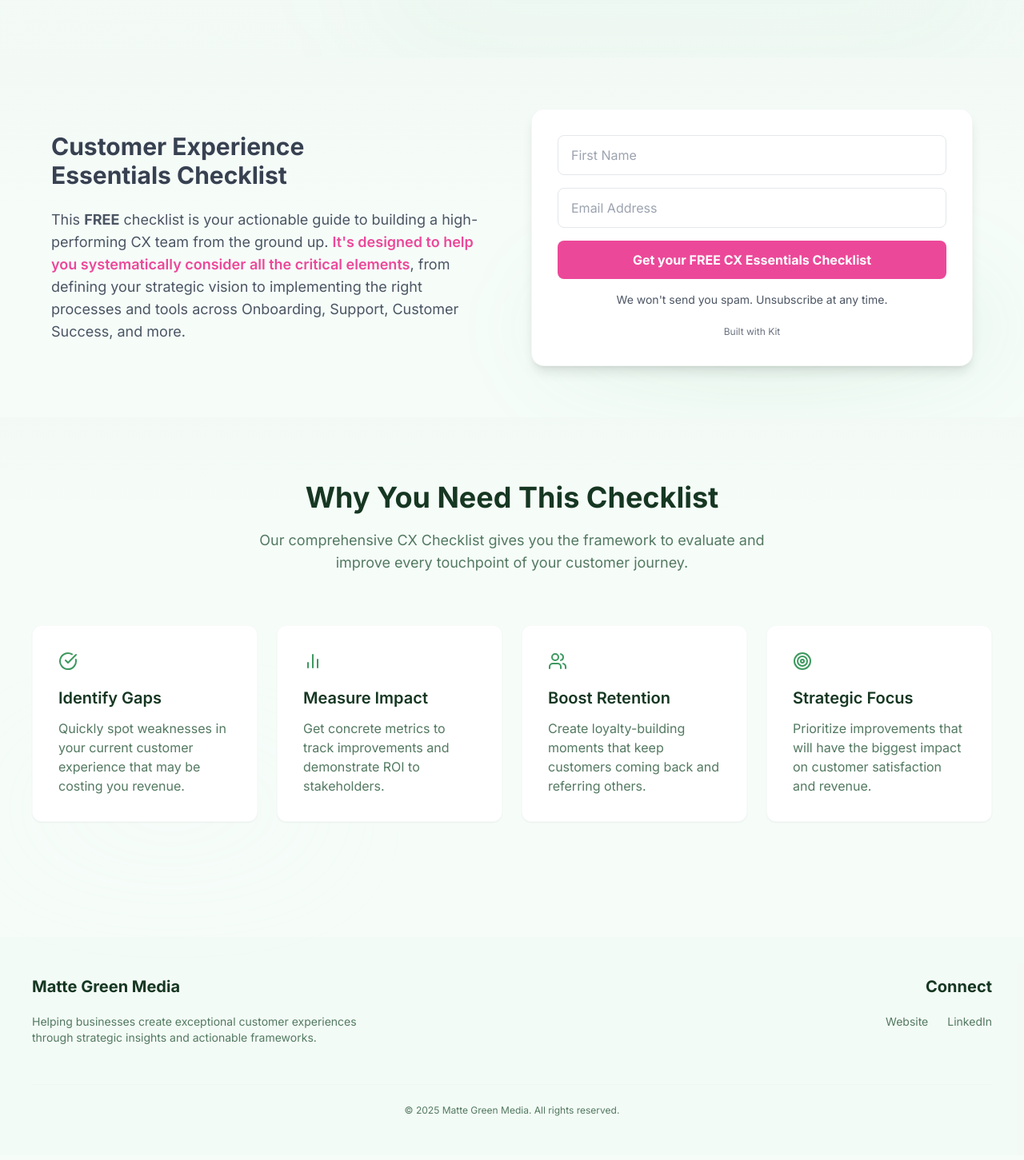
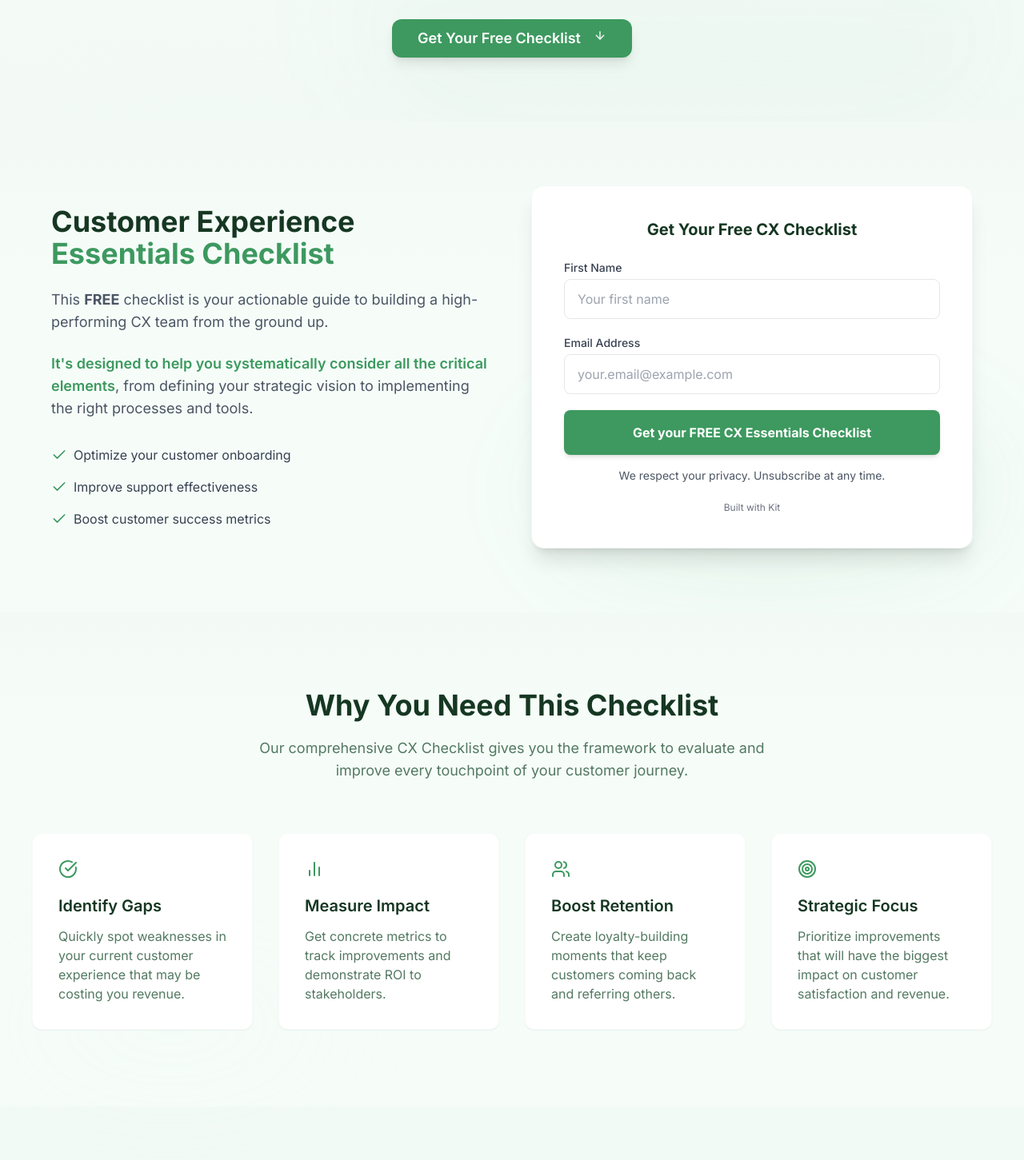
Before and after one commit to nexionly/signup-cx-checklist, a React (Vite) app: page / in a window 1280 px wide. Shown: the part 320-1771 px from the top of the page at 80% size. Built offline with nearby package versions, Linux system fonts and the light colour scheme; grey boxes are pictures that could not be loaded.

Commit message:
Implement plan

```diff
--- a/src/components/BenefitCard.tsx
+++ b/src/components/BenefitCard.tsx
@@ -12,11 +12,11 @@ interface BenefitCardProps {
 const BenefitCard = ({ title, description, icon, className }: BenefitCardProps) => {
   return (
     <div className={cn(
-      "p-8 rounded-xl bg-white border border-border/20 shadow-sm h-full transition-all duration-300",
+      "p-8 rounded-xl bg-white border border-border/20 shadow-sm h-full transition-all duration-300 group",
       className
     )}>
-      {icon && <div className="mb-5 text-primary">{icon}</div>}
-      <h3 className="text-xl font-semibold mb-3">{title}</h3>
+      {icon && <div className="mb-5 text-primary group-hover:scale-110 transition-transform duration-300">{icon}</div>}
+      <h3 className="text-xl font-semibold mb-3 group-hover:text-primary transition-colors duration-300">{title}</h3>
       <p className="text-muted-foreground">{description}</p>
     </div>
   );
--- a/src/components/Features.tsx
+++ b/src/components/Features.tsx
@@ -5,7 +5,7 @@ import { CheckCircle, BarChart2, Users, Target } from 'lucide-react';
 
 const Features = () => {
   return (
-    <section className="py-20 px-4 md:px-10 w-full bg-background relative">
+    <section className="py-24 px-4 md:px-10 w-full bg-background relative">
       <div className="max-w-7xl mx-auto relative z-10">
         <div className="text-center mb-16">
           <h2 className="text-3xl md:text-4xl font-bold mb-5">Why You Need This Checklist</h2>
@@ -14,7 +14,7 @@ const Features = () => {
           </p>
         </div>
 
-        <div className="grid grid-cols-1 md:grid-cols-2 lg:grid-cols-4 gap-6">
+        <div className="grid grid-cols-1 md:grid-cols-2 lg:grid-cols-4 gap-8">
           <BenefitCard
             title="Identify Gaps"
             description="Quickly spot weaknesses in your current customer experience that may be costing you revenue."
--- a/src/components/Footer.tsx
+++ b/src/components/Footer.tsx
@@ -1,11 +1,12 @@
 
 import React from 'react';
+import { ExternalLink } from 'lucide-react';
 
 const Footer = () => {
   const currentYear = new Date().getFullYear();
 
   return (
-    <footer className="w-full py-12 px-4 md:px-10 bg-secondary/30 mt-16">
+    <footer className="w-full py-16 px-4 md:px-10 bg-secondary/40 mt-0">
       <div className="max-w-7xl mx-auto">
         <div className="grid grid-cols-1 md:grid-cols-2 gap-10">
           <div>
@@ -21,17 +22,17 @@ const Footer = () => {
                 href="https://mattegreenmedia.com"
                 target="_blank"
                 rel="noopener noreferrer"
-                className="text-sm text-muted-foreground hover:text-primary transition-colors"
+                className="flex items-center text-sm text-muted-foreground hover:text-primary transition-colors"
               >
-                Website
+                Website <ExternalLink className="ml-1 h-3 w-3" />
               </a>
               <a
                 href="https://linkedin.com/"
                 target="_blank"
                 rel="noopener noreferrer"
-                className="text-sm text-muted-foreground hover:text-primary transition-colors"
+                className="flex items-center text-sm text-muted-foreground hover:text-primary transition-colors"
               >
-                LinkedIn
+                LinkedIn <ExternalLink className="ml-1 h-3 w-3" />
               </a>
             </div>
           </div>
--- a/src/components/Hero.tsx
+++ b/src/components/Hero.tsx
@@ -1,9 +1,15 @@
 
 import React from 'react';
+import { Button } from '@/components/ui/button';
+import { ArrowDown } from 'lucide-react';
 
 const Hero = () => {
+  const scrollToSignup = () => {
+    document.getElementById('signup-section')?.scrollIntoView({ behavior: 'smooth' });
+  };
+
   return (
-    <div className="pt-20 pb-16 px-4 md:px-10 w-full relative overflow-hidden bg-gradient-to-b from-background to-secondary/30">
+    <div className="pt-24 pb-20 px-4 md:px-10 w-full relative overflow-hidden bg-gradient-to-b from-background to-secondary/30">
       <div className="max-w-6xl mx-auto relative z-10 text-center">
         <h1 className="text-4xl md:text-5xl lg:text-6xl font-bold tracking-tight mb-8 fade-in text-foreground">
           Your Expert Guide to Customer Experience Excellence
@@ -11,6 +17,14 @@ const Hero = () => {
         <p className="text-lg md:text-xl text-muted-foreground mb-10 mx-auto max-w-3xl slide-up">
           Get your free guide to ensure you're hitting all the key elements of a winning CX strategy.
         </p>
+
+        <Button
+          onClick={scrollToSignup}
+          size="lg"
+          className="bg-primary hover:bg-primary/90 text-white font-semibold px-8 py-6 text-lg rounded-xl shadow-lg hover:shadow-xl transition-all duration-300"
+        >
+          Get Your Free Checklist <ArrowDown className="ml-2 h-5 w-5 animate-bounce" />
+        </Button>
       </div>
 
       {/* Background gradients */}
--- a/src/components/SignupForm.tsx
+++ b/src/components/SignupForm.tsx
@@ -1,18 +1,37 @@
 
 import React from 'react';
+import { Check } from 'lucide-react';
 
 const SignupForm = () => {
   return (
-    <div id="signup-section" className="w-full bg-background py-16 px-4 relative">
+    <div id="signup-section" className="w-full bg-background py-20 px-4 relative scroll-mt-16">
       <div className="max-w-6xl mx-auto relative z-10">
         <div className="flex flex-col lg:flex-row lg:items-center lg:space-x-12">
           {/* Left side - Header and subheader */}
           <div className="lg:w-1/2 mb-8 lg:mb-0">
             <div className="text-center lg:text-left">
-              <h2 className="text-2xl md:text-3xl font-bold text-gray-700 mb-6">Customer Experience <br />Essentials Checklist</h2>
-              <p className="text-gray-600 text-base md:text-lg">
-                This <strong>FREE</strong> checklist is your actionable guide to building a high-performing CX team from the ground up. <span className="text-pink-500 font-semibold">It's designed to help you systematically consider all the critical elements</span>, from defining your strategic vision to implementing the right processes and tools across Onboarding, Support, Customer Success, and more.
+              <h2 className="text-3xl md:text-4xl font-bold text-foreground mb-6">Customer Experience <br /><span className="text-primary">Essentials Checklist</span></h2>
+              <p className="text-gray-600 text-base md:text-lg mb-6">
+                This <strong>FREE</strong> checklist is your actionable guide to building a high-performing CX team from the ground up.
               </p>
+              <p className="text-gray-600 text-base md:text-lg mb-6">
+                <span className="text-primary font-semibold">It's designed to help you systematically consider all the critical elements</span>, from defining your strategic vision to implementing the right processes and tools.
+              </p>
+
+              <div className="hidden lg:block space-y-4 mt-8">
+                <div className="flex items-center">
+                  <Check className="text-primary mr-2 h-5 w-5" />
+                  <span className="text-gray-700">Optimize your customer onboarding</span>
+                </div>
+                <div className="flex items-center">
+                  <Check className="text-primary mr-2 h-5 w-5" />
+                  <span className="text-gray-700">Improve support effectiveness</span>
+                </div>
+                <div className="flex items-center">
+                  <Check className="text-primary mr-2 h-5 w-5" />
+                  <span className="text-gray-700">Boost customer success metrics</span>
+                </div>
+              </div>
             </div>
           </div>
 
@@ -20,8 +39,9 @@ const SignupForm = () => {
           <div className="lg:w-1/2">
             <div
               id="kit-form-container"
-              className="bg-white p-6 md:p-8 rounded-2xl shadow-lg border border-border/30"
+              className="bg-white p-8 md:p-10 rounded-2xl shadow-xl border border-border/30 hover:shadow-2xl transition-shadow duration-300"
             >
+              <h3 className="text-xl font-bold mb-6 text-center">Get Your Free CX Checklist</h3>
               <form
                 action="https://app.kit.com/forms/7777858/subscriptions"
                 className="seva-form formkit-form"
@@ -34,30 +54,34 @@ const SignupForm = () => {
               >
                 <div className="formkit-background" style={{
                   backgroundImage: "url('https://embed.filekitcdn.com/e/xoL6VaUcUbq1GHKbjhnWWm/mYjDtD3P1pEmMgFyvCsfWQ')",
-                  opacity: 0.2
+                  opacity: 0.05
                 }}></div>
 
                 <div data-style="minimal">
                   <ul className="formkit-alert formkit-alert-error" data-element="errors" data-group="alert"></ul>
 
-                  <div data-element="fields" data-stacked="true" className="space-y-4">
+                  <div data-element="fields" data-stacked="true" className="space-y-5">
                     <div className="formkit-field">
+                      <label htmlFor="first-name" className="text-sm font-medium text-gray-700 mb-1 block">First Name</label>
                       <input
-                        className="w-full px-4 py-3 border border-gray-200 rounded-lg focus:outline-none focus:ring-2 focus:ring-primary/50 focus:border-primary"
+                        id="first-name"
+                        className="w-full px-4 py-3 border border-gray-200 rounded-lg focus:outline-none focus:ring-2 focus:ring-primary/50 focus:border-primary transition-all duration-200"
                         aria-label="First Name"
                         name="fields[first_name]"
                         required
-                        placeholder="First Name"
+                        placeholder="Your first name"
                         type="text"
                       />
                     </div>
 
                     <div className="formkit-field">
+                      <label htmlFor="email-address" className="text-sm font-medium text-gray-700 mb-1 block">Email Address</label>
                       <input
-                        className="w-full px-4 py-3 border border-gray-200 rounded-lg focus:outline-none focus:ring-2 focus:ring-primary/50 focus:border-primary"
+                        id="email-address"
+                        className="w-full px-4 py-3 border border-gray-200 rounded-lg focus:outline-none focus:ring-2 focus:ring-primary/50 focus:border-primary transition-all duration-200"
                         name="email_address"
                         aria-label="Email Address"
-                        placeholder="Email Address"
+                        placeholder="your.email@example.com"
                         required
                         type="email"
                       />
@@ -65,7 +89,7 @@ const SignupForm = () => {
 
                     <button
                       data-element="submit"
-                      className="formkit-submit formkit-submit w-full bg-pink-500 hover:bg-pink-600 text-white font-bold py-3 px-6 rounded-lg transition-colors duration-200"
+                      className="formkit-submit formkit-submit w-full bg-primary hover:bg-primary/90 text-white font-bold py-4 px-6 rounded-lg transition-all duration-200 shadow-md hover:shadow-lg transform hover:-translate-y-1"
                     >
                       <div className="formkit-spinner">
                         <div></div>
@@ -77,7 +101,7 @@ const SignupForm = () => {
                   </div>
 
                   <div className="formkit-guarantee text-center mt-4 text-sm text-gray-600" data-element="guarantee">
-                    We won't send you spam. Unsubscribe at any time.
+                    We respect your privacy. Unsubscribe at any time.
                   </div>
 
                   <div className="formkit-powered-by-convertkit-container mt-4 text-center">
```
